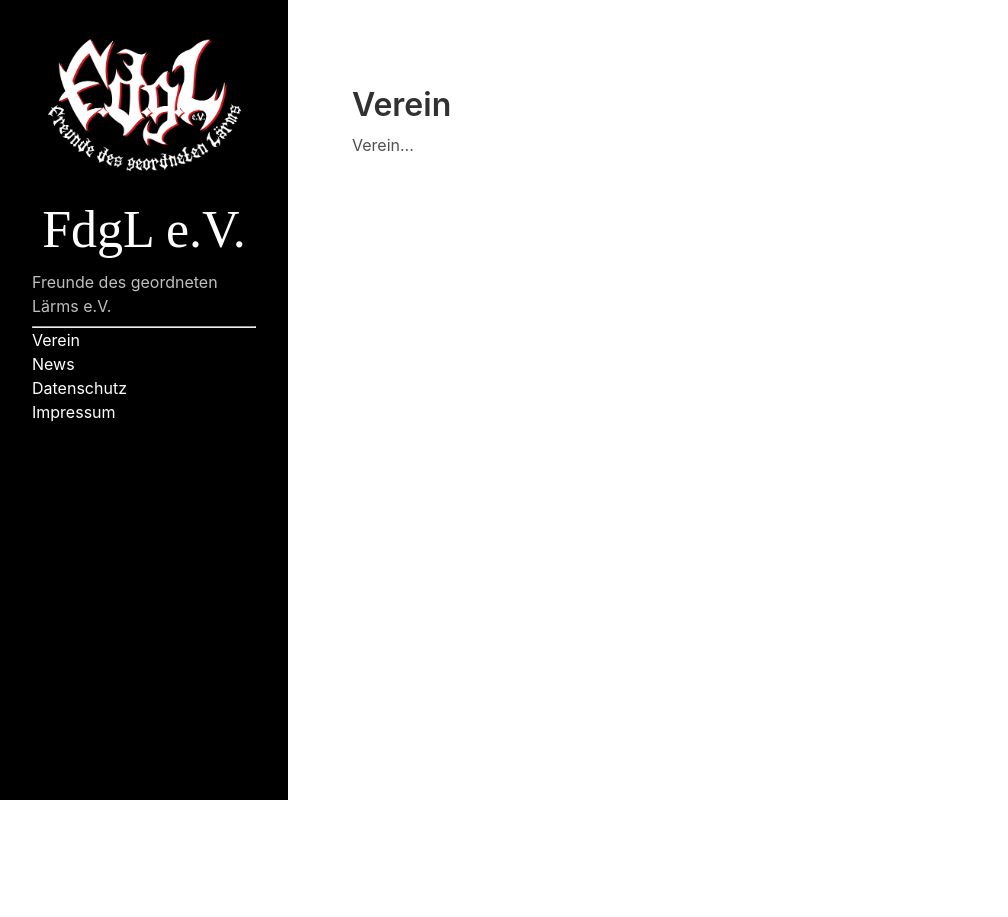
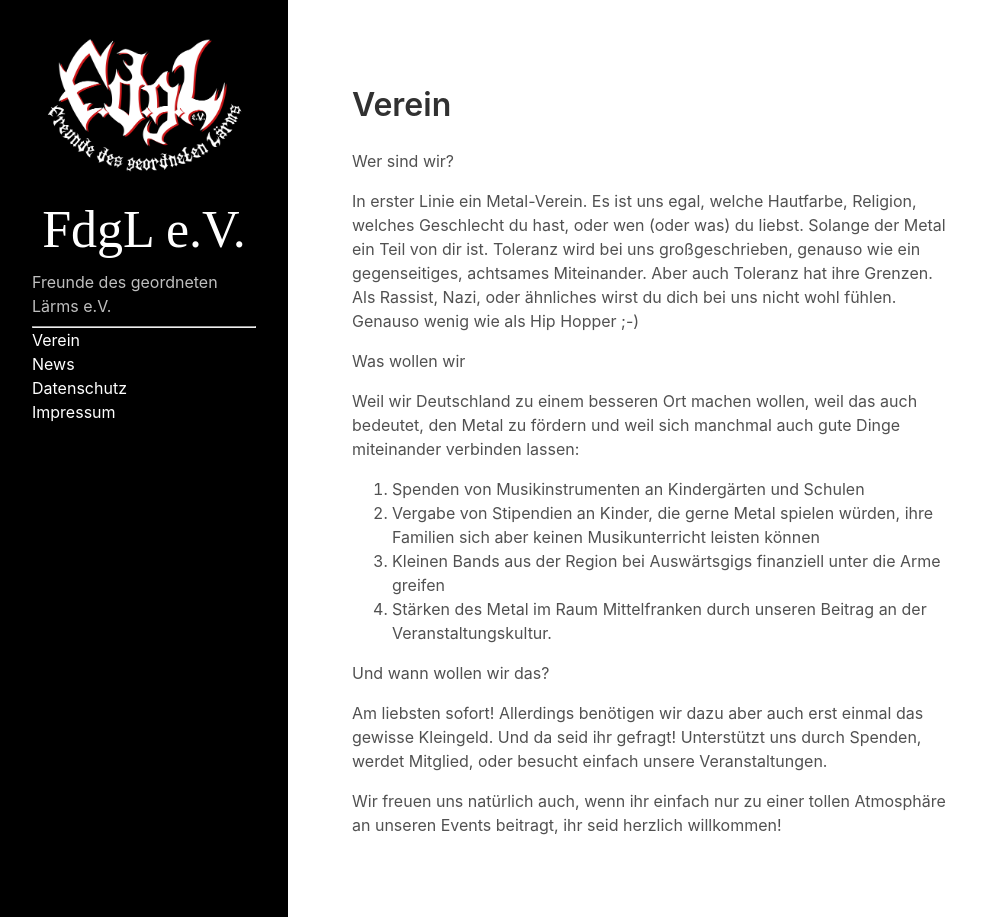
Before and after one commit to F-D-G-L/fdgl-homepage, a Flask app: template templates/verein.html in a window 1280 px wide. Shown: the whole page, without its empty margins (0-1008 px from the left). Before the commit the page ends 800 px from the top, so only its background shows below. Run offline with Flask 2, Linux system fonts and the light colour scheme; the template is opened without the code that fills it: most values are stand-ins (such as "Sample title", 1, 10 or a date in 2020).

Commit message:
Add more content from our old website

```diff
--- a/templates/verein.html
+++ b/templates/verein.html
@@ -1,5 +1,19 @@
 {% extends "template.html" %}
 {% block title %}Verein{% endblock %}
 {% block content %}
-    Verein...
+<p>Wer sind wir?</p>
+
+<p>In erster Linie ein Metal-Verein. Es ist uns egal, welche Hautfarbe, Religion, welches Geschlecht du hast, oder wen (oder was) du liebst. Solange der Metal ein Teil von dir ist. Toleranz wird bei uns großgeschrieben, genauso wie ein gegenseitiges, achtsames Miteinander. Aber auch Toleranz hat ihre Grenzen. Als Rassist, Nazi, oder ähnliches wirst du dich bei uns nicht wohl fühlen. Genauso wenig wie als Hip Hopper ;-)</p>
+
+<p>Was wollen wir</p>
+
+<p>Weil wir Deutschland zu einem besseren Ort machen wollen, weil das auch bedeutet, den Metal zu fördern und weil sich manchmal auch gute Dinge miteinander verbinden lassen:</p>
+
+<ol><li>Spenden von Musikinstrumenten an Kindergärten und Schulen</li><li>Vergabe von Stipendien an Kinder, die gerne Metal spielen würden, ihre Familien sich aber keinen Musikunterricht leisten können</li><li>Kleinen Bands aus der Region bei Auswärtsgigs finanziell unter die Arme greifen</li><li>Stärken des Metal im Raum Mittelfranken durch unseren Beitrag an der Veranstaltungskultur.</li></ol>
+
+<p>Und wann wollen wir das?</p>
+
+<p>Am liebsten sofort! Allerdings benötigen wir dazu aber auch erst einmal das gewisse Kleingeld. Und da seid ihr gefragt! Unterstützt uns durch Spenden, werdet Mitglied, oder besucht einfach unsere Veranstaltungen. </p>
+
+<p>Wir freuen uns natürlich auch, wenn ihr einfach nur zu einer tollen Atmosphäre an unseren Events beitragt, ihr seid herzlich willkommen!</p>
 {% endblock %}
```
